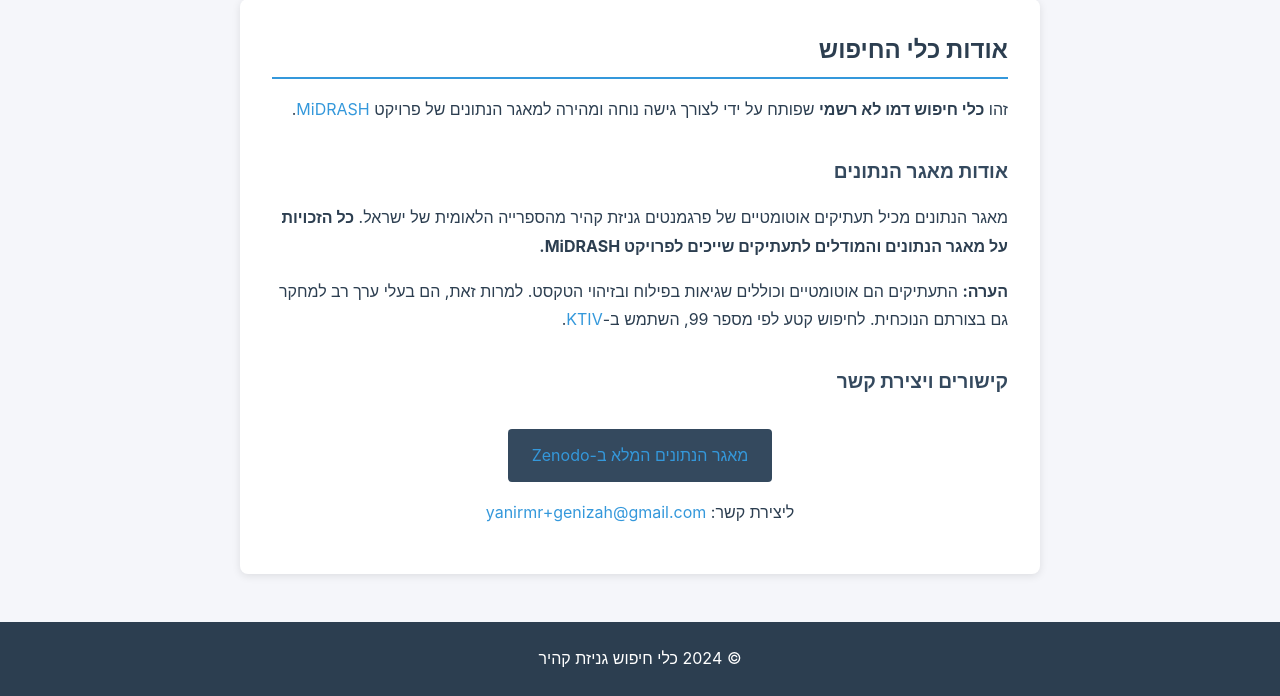
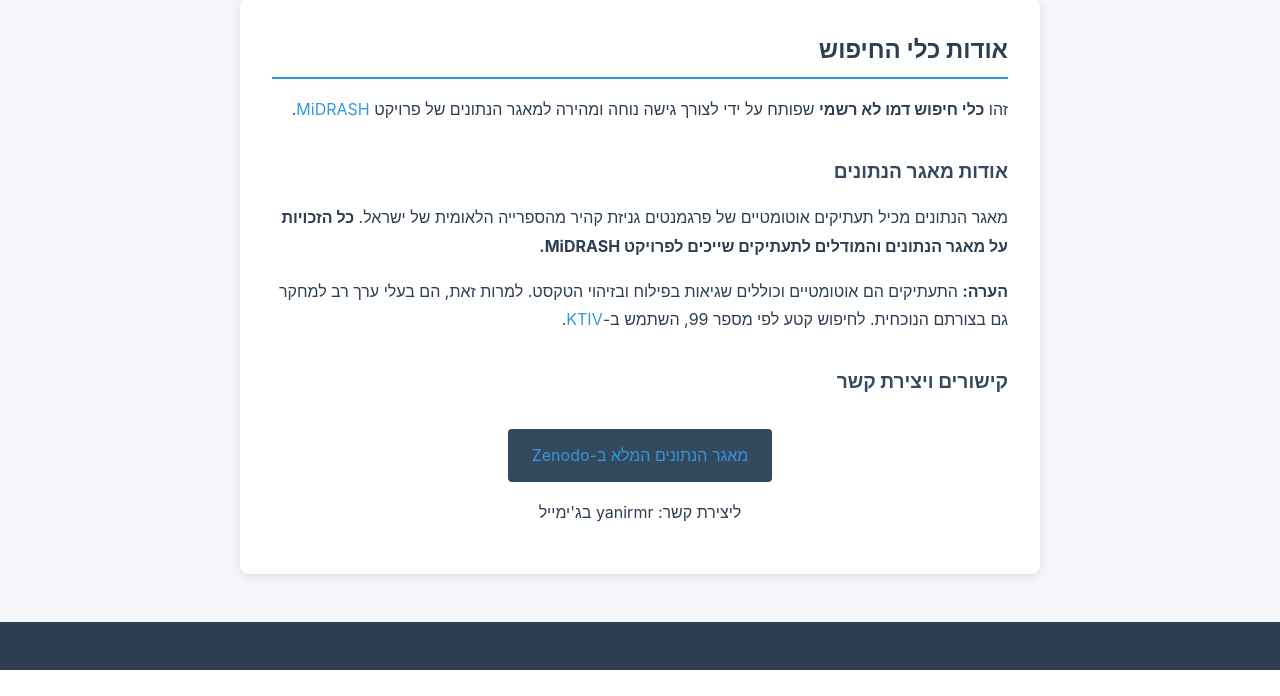
Before and after one commit to yanirmr/cairo-genizah-search, a Flask app: page / in a window 1280 px wide. Shown: the part 824-1520 px from the top of the page. After the commit the page ends 1494 px from the top, so only its background shows below. Run offline with Flask 3, Linux system fonts and the light colour scheme.

Commit message:
Add Git LFS support for data file and auto-build index
- Initialize Git LFS and track GenizaTranscriptions.txt (390 MB)
- Update .gitignore to allow data file in repo
- Update render.yaml build command to automatically build index on deployment
- Remove footer copyright text
- Update contact information

This allows the data file to be included in the repo and the index to be built automatically during deployment on Render.

🤖 Generated with [Claude Code](https://claude.com/claude-code)

Co-Authored-By: Claude <noreply@anthropic.com>

```diff
--- a/render.yaml
+++ b/render.yaml
@@ -4,7 +4,7 @@ services:
     env: python
     region: oregon
     plan: starter  # $7/month, or use 'free' for free tier
-    buildCommand: pip install -r requirements-prod.txt
+    buildCommand: pip install --upgrade pip && pip install -r requirements-prod.txt && pip install -e . && python -m genizah_search.indexer --input GenizaTranscriptions.txt --output index/
     startCommand: python -m gunicorn -w 4 -b 0.0.0.0:$PORT genizah_search.app:app --timeout 120
     envVars:
       - key: PYTHON_VERSION
--- a/templates/base.html
+++ b/templates/base.html
@@ -24,7 +24,6 @@
 
     <footer class="footer">
         <div class="container">
-            <p>&copy; 2024 כלי חיפוש גניזת קהיר</p>
         </div>
     </footer>
 
--- a/templates/index.html
+++ b/templates/index.html
@@ -111,7 +111,7 @@
                 </a>
             </p>
             <p>
-                ליצירת קשר: <a href="mailto:yanirmr+genizah@gmail.com">yanirmr+genizah@gmail.com</a>
+                ליצירת קשר: yanirmr בג'ימייל</a>
             </p>
         </div>
     </div>
```
Also changed, not shown: 2 other files.
